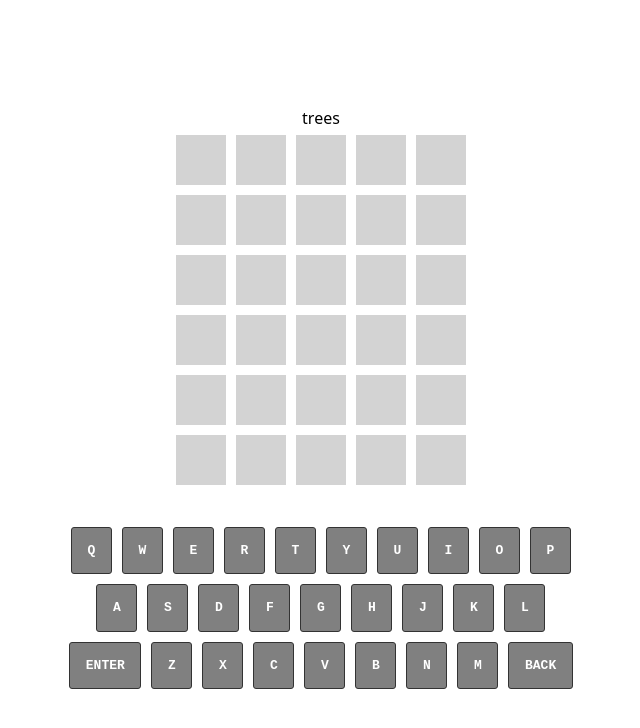
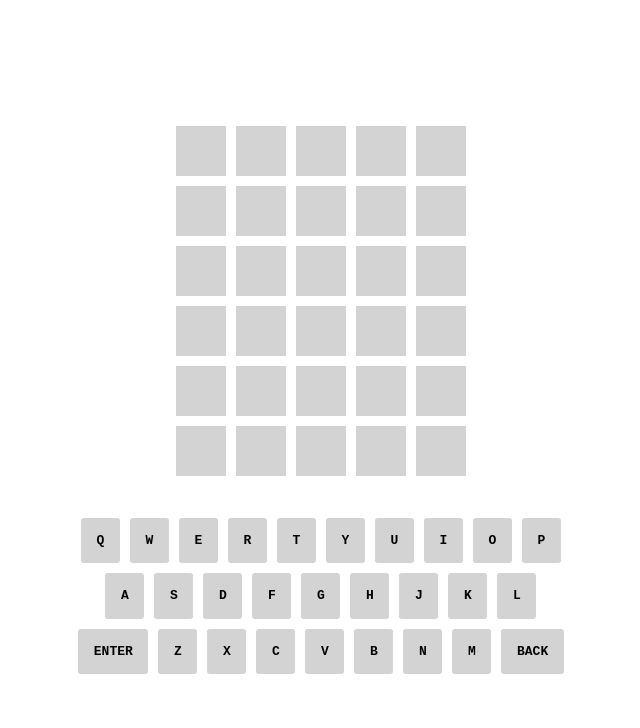
Before and after one commit to markhamilton90/react-wordle, a React app: page / in a window 1280 px wide. Shown: the top 728 px of the page, without its empty margins (319-959 px from the left). Built offline with nearby package versions, Linux system fonts and the light colour scheme; no server answers; the HTML template or start-up script is replaced by a standard one.

Commit message:
record all guessed letters in state so that we can highlight them by status in the mini keyboard

```diff
--- a/src/App.css
+++ b/src/App.css
@@ -22,18 +22,6 @@
   display: flex;
   justify-content: center;
   align-items: center;
-}
-
-.match {
-  background: springgreen;
-}
-
-.out-of-place {
-  background: #f9d31d;
-}
-
-.none {
-  background: darkgray;
 }
 
 .pulse {
@@ -94,18 +82,22 @@
   font-family: monospace;
   font-weight: bold;
   text-transform: uppercase;
-  color: white;
-  background: gray;
-  border: 1px solid #333;
+  background: lightgray;
   border-radius: 3px;
   margin: 5px;
   cursor: pointer;
   transition: 0.1s;
 }
-.mini-key:hover {
-  background: #464646;
+
+.match {
+  background: springgreen;
 }
 
-.usedKey {
-  background-color: hotpink !important;
+.out-of-place {
+  background: #f9d31d;
 }
+
+.not-found,
+.none {
+  background: darkgray;
+}
--- a/src/App.tsx
+++ b/src/App.tsx
@@ -1,9 +1,15 @@
-import { useState, useEffect, useRef } from "react";
+import { useState, useEffect } from "react";
 import "./App.css";
 import Row from "./Row";
 import Modal from "./Modal";
 import Keyboard from "./Keyboard";
 import { makeGrid } from "./helpers";
+
+export interface GuessesState {
+  matches: string[];
+  outOfPlace: string[];
+  notFound: string[];
+}
 
 function App() {
   const ROWS = 6;
@@ -16,7 +22,11 @@ function App() {
   const [word, setWord] = useState<string>("trees");
   const [win, setWin] = useState<boolean | null>(null);
   const [animate, setAnimate] = useState<boolean>(false);
-  const [guesses, setGuesses] = useState<string[]>([]);
+  const [guesses, setGuesses] = useState<GuessesState>({
+    matches: [],
+    outOfPlace: [],
+    notFound: [],
+  });
 
   useEffect(() => {
     getRandomWord();
@@ -77,17 +87,13 @@ function App() {
     }
 
     setCounter((prev) => prev + 1);
-    if (counter >= grid.length && win === null) {
-      setWin(false);
-    }
     setCurrentTile(0);
-
-    let guess = grid[counter].join("");
-    setGuesses((guesses) => [...guesses, guess]);
+    recordGuesses(grid[counter]);
 
     if (grid[counter].join("") === word) {
       setWin(true);
-      return;
+    } else if (counter >= grid.length - 1 && win === null) {
+      setWin(false);
     }
   }
 
@@ -109,12 +115,41 @@ function App() {
     setAnimate(true);
   }
 
+  function recordGuesses(letters: (string | null)[]) {
+    const matches: string[] = [];
+    const outOfPlace: string[] = [];
+    const notFound: string[] = [];
+
+    letters.forEach((letter, index) => {
+      if (letter === null) return;
+
+      if (word[index] === letter) {
+        matches.push(letter);
+      } else if (word.includes(letter)) {
+        outOfPlace.push(letter);
+      } else {
+        notFound.push(letter);
+      }
+    });
+
+    setGuesses((prev) => ({
+      matches: [...new Set([...prev.matches, ...matches])],
+      outOfPlace: [...new Set([...prev.outOfPlace, ...outOfPlace])],
+      notFound: [...new Set([...prev.notFound, ...notFound])],
+    }));
+  }
+
   function resetGame() {
     setGrid(gridArray);
     setCounter(0);
     setCurrentTile(0);
     setWin(null);
     setAnimate(false);
+    setGuesses({
+      matches: [],
+      outOfPlace: [],
+      notFound: [],
+    });
 
     getRandomWord();
   }
@@ -132,7 +167,7 @@ function App() {
         You lost! The correct answer was{" "}
         <span className="highlight">{word}</span>
       </h2>
-      <button onClick={resetGame}>Try Again?</button>
+      <button onClick={resetGame}>Play Again?</button>
     </Modal>
   );
 
@@ -140,7 +175,6 @@ function App() {
 
   return (
     <>
-      {word}
       <div className="tile-grid">
         {grid.map((arr, index) => {
           return (
@@ -160,6 +194,7 @@ function App() {
         handleKeys={handleOtherKeys}
         handleEnter={handleEnter}
         handleDelete={handleDelete}
+        guesses={guesses}
       />
       {showModal}
     </>
--- a/src/Key.tsx
+++ b/src/Key.tsx
@@ -1,11 +1,15 @@
 interface KeyProps {
   keyHandler: Function;
+  keyStatus: string;
   children: string;
 }
 
-function Key({ keyHandler, children }: KeyProps) {
+function Key({ keyHandler, keyStatus, children }: KeyProps) {
   return (
-    <div className="mini-key" onClick={() => keyHandler(children)}>
+    <div
+      className={`mini-key ${keyStatus}`}
+      onClick={() => keyHandler(children)}
+    >
       {children}
     </div>
   );
--- a/src/Keyboard.tsx
+++ b/src/Keyboard.tsx
@@ -1,21 +1,24 @@
 import Key from "./Key";
+import type { GuessesState } from "./App";
 
 interface KeyboardProps {
   handleKeys: Function;
   handleEnter: Function;
   handleDelete: Function;
+  guesses: GuessesState;
 }
 
-function Keyboard({ handleKeys, handleEnter, handleDelete }: KeyboardProps) {
+function Keyboard({
+  handleKeys,
+  handleEnter,
+  handleDelete,
+  guesses,
+}: KeyboardProps) {
   const KEYBOARD = [
     ["q", "w", "e", "r", "t", "y", "u", "i", "o", "p"],
     ["a", "s", "d", "f", "g", "h", "j", "k", "l"],
     ["enter", "z", "x", "c", "v", "b", "n", "m", "back"],
   ];
-
-  //   let exactMatches = [],
-  //     outOfPlace = [],
-  //     notFound = [];
 
   function getKeyHandler(key: string): Function {
     switch (key) {
@@ -28,6 +31,18 @@ function Keyboard({ handleKeys, handleEnter, handleDelete }: KeyboardProps) {
     }
   }
 
+  function getKeyStatus(key: string): string {
+    if (guesses.matches.includes(key)) {
+      return "match";
+    } else if (guesses.outOfPlace.includes(key)) {
+      return "out-of-place";
+    } else if (guesses.notFound.includes(key)) {
+      return "not-found";
+    } else {
+      return "";
+    }
+  }
+
   return (
     <div className="mini-keyboard">
       {KEYBOARD.map((row, index) => {
@@ -35,8 +50,13 @@ function Keyboard({ handleKeys, handleEnter, handleDelete }: KeyboardProps) {
           <div className="mini-row" key={index}>
             {row.map((key) => {
               const keyHandler = getKeyHandler(key);
+              const keyStatus = getKeyStatus(key);
               return (
-                <Key key={key} keyHandler={() => keyHandler(key)}>
+                <Key
+                  key={key}
+                  keyHandler={() => keyHandler(key)}
+                  keyStatus={keyStatus}
+                >
                   {key}
                 </Key>
               );
```
